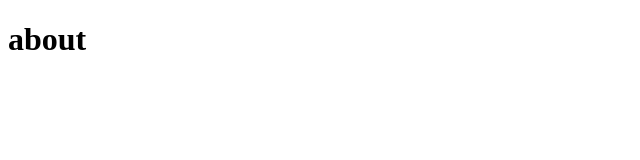
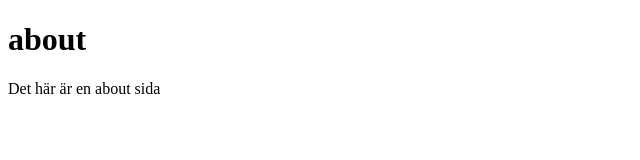
Before and after one commit to Fr3dda/HTML_CSS, a plain HTML site: page Lektion-1/2-HTML_structure/about.html in a window 1280 px wide. Shown: the whole page, without its empty margins (0-640 px from the left). Drawn offline with Linux system fonts and the light colour scheme.

Commit message:
ändrade i about.html

```diff
--- a/Lektion-1/2-HTML_structure/about.html
+++ b/Lektion-1/2-HTML_structure/about.html
@@ -8,5 +8,6 @@
 </head>
 <body>
   <h1>about</h1>
+  <p>Det här är en about sida</p>
 </body>
 </html>
```
